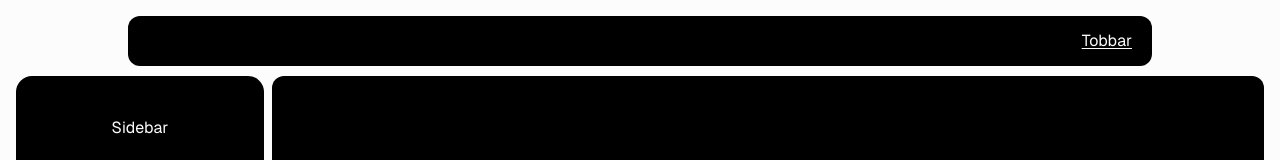
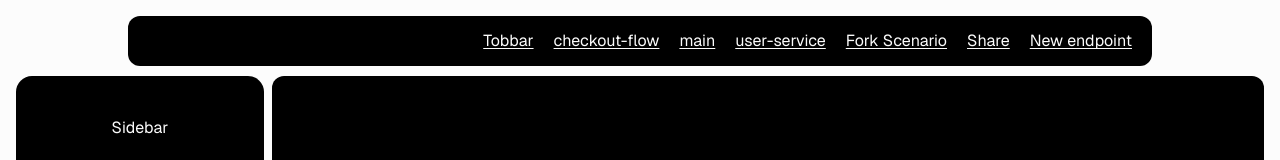
Before and after one commit to AjayRajNegi/tramus, a Next.js app in the folder apps/web/: page /w/1/1 in a window 1280 px wide. Shown: the top 160 px of the page. Built offline with nearby package versions, Linux system fonts and the light colour scheme; no server answers; the database is empty.

Commit message:
feat: topbar

```diff
--- a/apps/web/components/layout/topbar/topbar.tsx
+++ b/apps/web/components/layout/topbar/topbar.tsx
@@ -8,6 +8,28 @@ export function TobBar() {
       <Link className="mr-5 underline underline-offset-2" href="/w">
         Tobbar
       </Link>
+      <div>
+        <Link className="mr-5 underline underline-offset-2" href="/w">
+          checkout-flow
+        </Link>
+        <Link className="mr-5 underline underline-offset-2" href="/w">
+          main
+        </Link>
+        <Link className="mr-5 underline underline-offset-2" href="/w">
+          user-service
+        </Link>
+      </div>
+      <div>
+        <Link className="mr-5 underline underline-offset-2" href="/w">
+          Fork Scenario
+        </Link>
+        <Link className="mr-5 underline underline-offset-2" href="/w">
+          Share
+        </Link>
+        <Link className="mr-5 underline underline-offset-2" href="/w">
+          New endpoint
+        </Link>
+      </div>
     </nav>
   );
 }
```
